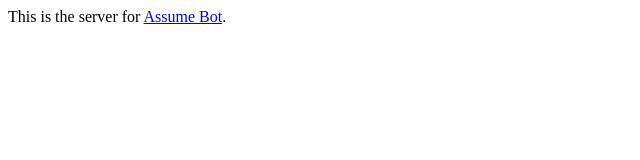
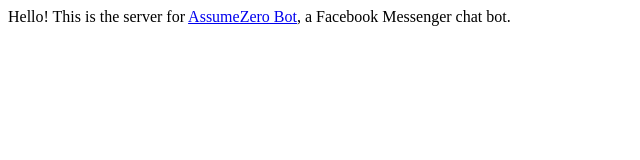
Before and after one commit to AstroCB/AssumeZero-Bot, a website: page index.html in a window 1280 px wide. Shown: the whole page, without its empty margins (0-640 px from the left). Drawn offline with Linux system fonts and the light colour scheme.

Commit message:
Update landing page

```diff
--- a/index.html
+++ b/index.html
@@ -2,11 +2,11 @@
 <html>
 
 <head>
-    <title>Assume Bot Server</title>
+    <title>AssumeZero Bot Server</title>
 </head>
 
 <body>
-    This is the server for <a href="https://github.com/AstroCB/Assume-Bot">Assume Bot</a>.
+    Hello! This is the server for <a href="https://github.com/AstroCB/AssumeZero-Bot">AssumeZero Bot</a>, a Facebook Messenger chat bot.
 </body>
 
 </html>
```
